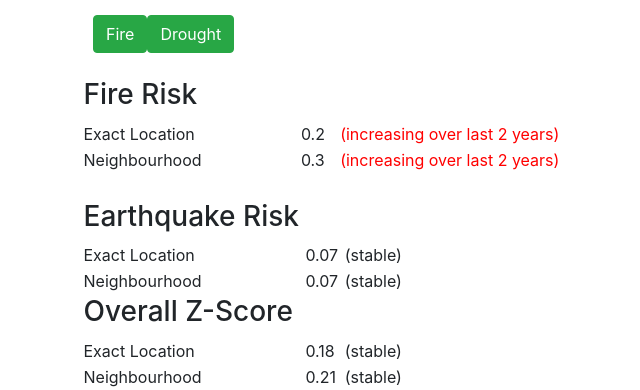
After one commit to jf2/hack, a Flask app: template app/templates/scores_demo_only.html in a window 1280 px wide. The commit adds this page. Shown: the part 797-1187 px from the top of the page, without its empty margins (178-818 px from the left). Run offline with Flask 2, Linux system fonts and the light colour scheme; the template is opened without the code that fills it, so the values that code supplies are empty; parts of the project's set-up code (start-up, migrations or seed data) failed here and were passed over; some libraries are stand-ins or nearby versions.

Commit message:
add hardcoded scores for a location on route /scores

```diff
--- a/app/controllers/simple_riskmap.py
+++ b/app/controllers/simple_riskmap.py
@@ -17,6 +17,10 @@ def record_params(setup_state):
 @simple_riskmap.route("/")
 def index():
     return fl.render_template("map.html")
+
+@simple_riskmap.route("/scores")
+def scores():
+    return fl.render_template("scores_demo_only.html")
 
 @simple_riskmap.route("/nonreduced")
 def big():
--- a/app/templates/base.html
+++ b/app/templates/base.html
@@ -36,6 +36,9 @@
         </div>
         {% block body %}
         {% endblock %}
+
+        {% block scores_demo_only %}
+        {% endblock %}
     </div>
 
     <!--Vue-->
--- /dev/null
+++ b/app/templates/scores_demo_only.html
@@ -0,0 +1,72 @@
+{% include "map.html" %}
+{% block scores_demo_only %}
+
+<br>
+<div class="container", style="width: 60vw">
+<div class="row">
+  <p>&nbsp;</p>
+  <table>
+    <tbody>
+      <tr>
+        <td>
+          <h3>Fire Risk</h3>
+        </td>
+        <td>&nbsp;</td>
+        <td>&nbsp;</td>
+      </tr>
+      <tr>
+        <td>Exact Location</td>
+        <td>0.2</td>
+        <td><span style="color: #ff0000;">(increasing over last 2 years)</span></td>
+      </tr>
+      <tr>
+        <td>Neighbourhood</td>
+        <td>0.3</td>
+        <td><span style="color: #ff0000;">(increasing over last 2 years)</span></td>
+      </tr>
+      <tr>
+        <td>&nbsp;</td>
+        <td>&nbsp;</td>
+        <td>&nbsp;</td>
+      </tr>
+      <tr>
+        <td>
+          <h3>Earthquake Risk</h3>
+        </td>
+        <td>&nbsp;</td>
+        <td>&nbsp;</td>
+      </tr>
+      <tr>
+        <td>Exact Location</td>
+        <td>&nbsp;0.07</td>
+        <td>&nbsp;(stable)</td>
+      </tr>
+      <tr>
+        <td>Neighbourhood</td>
+        <td>&nbsp;0.07</td>
+        <td>&nbsp;(stable)</td>
+      </tr>
+      <tr>
+        <td>
+          <h3>Overall Z-Score</h3>
+        </td>
+        <td>&nbsp;</td>
+        <td>&nbsp;</td>
+      </tr>
+      <tr>
+        <td>Exact Location</td>
+        <td>&nbsp;0.18</td>
+        <td>&nbsp;(stable)</td>
+      </tr>
+      <tr>
+        <td>Neighbourhood</td>
+        <td>&nbsp;0.21</td>
+        <td>&nbsp;(stable)</td>
+      </tr>
+    </tbody>
+  </table>
+  <p>&nbsp;</p>
+</div>
+</div>
+
+{% endblock %}
```
